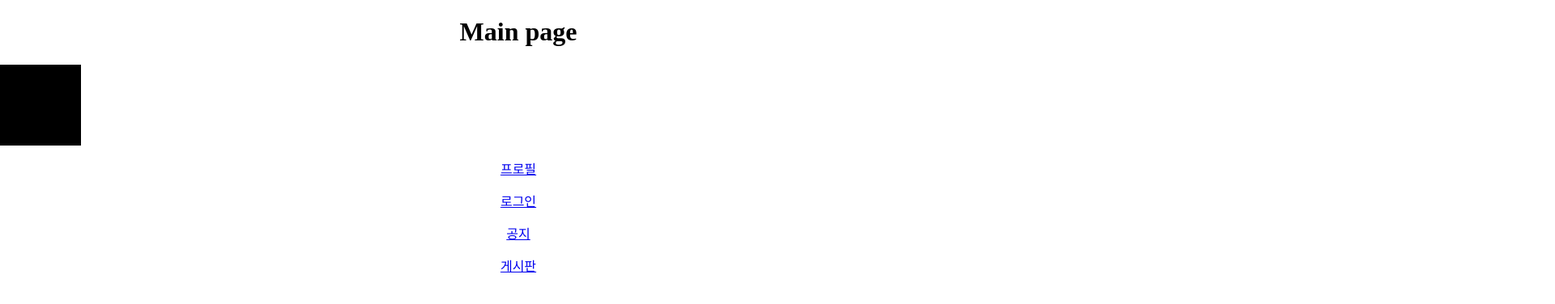
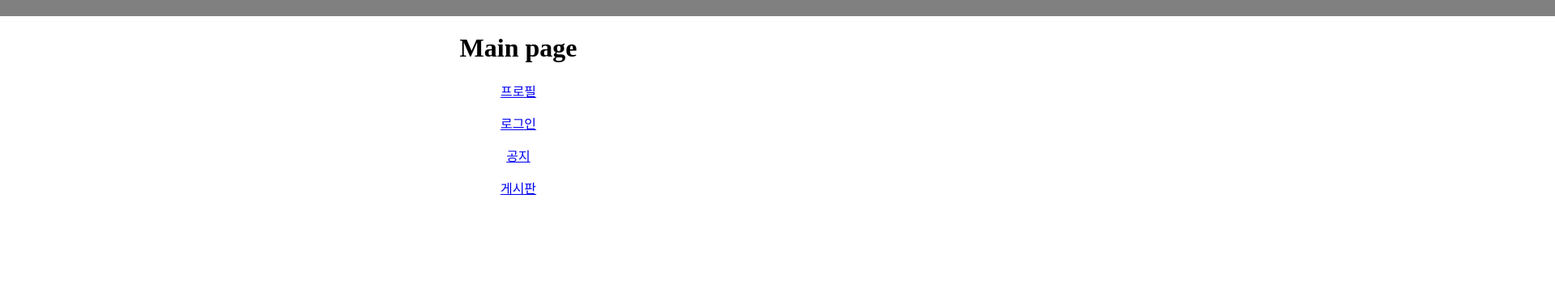
Before and after one commit to rdg1029/ECOmunity-FE, a React (Create React App) app: page / in a window 1280 px wide. Shown: the top 376 px of the page at 81% size, 1920 px wide, since content can reach past the window. Built offline with nearby package versions, Linux system fonts and the light colour scheme; a web font is replaced by a local one.

Commit message:
Add Nav.tsx, NavStyle.tsx

```diff
--- a/src/pages/Main.tsx
+++ b/src/pages/Main.tsx
@@ -1,13 +1,12 @@
 import React from "react";
 import { Link } from "react-router-dom";
-import MainStyle from "../styles/MainStyle";
+import Nav from "./Nav";
 
 const Main: React.FC = () => {
     return (
         <div>
+            <Nav/>
             <h1>Main page</h1>
-            <MainStyle/>
-
             <p><Link to='/profile'>프로필</Link></p>
             <p><Link to='/login'>로그인</Link></p>
             <p><Link to='/notice'>공지</Link></p>
--- /dev/null
+++ b/src/pages/Nav.tsx
@@ -0,0 +1,14 @@
+import React from "react";
+import NavStyle from "../styles/NavStyle";
+
+const Nav: React.FC = () => {
+    return(
+        <>
+            <NavStyle/>
+
+        </>
+    );
+
+}
+
+export default Nav;
--- /dev/null
+++ b/src/styles/NavStyle.tsx
@@ -0,0 +1,10 @@
+import styled from "styled-components";
+
+const NavStyle = styled.div`
+    width: 1920px;
+    height: 20px;
+    background-color: grey;
+
+`;
+
+export default NavStyle;
```
